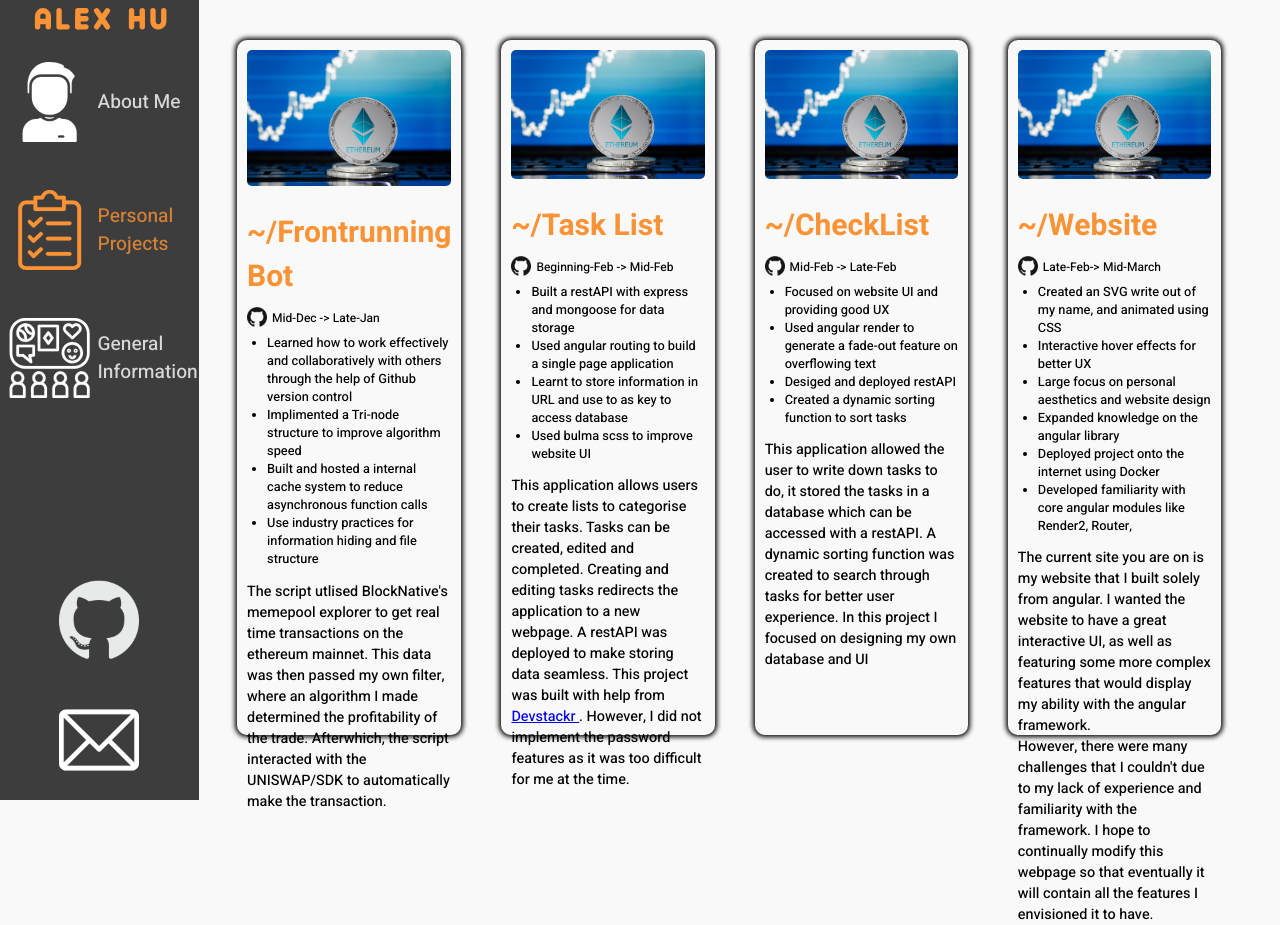
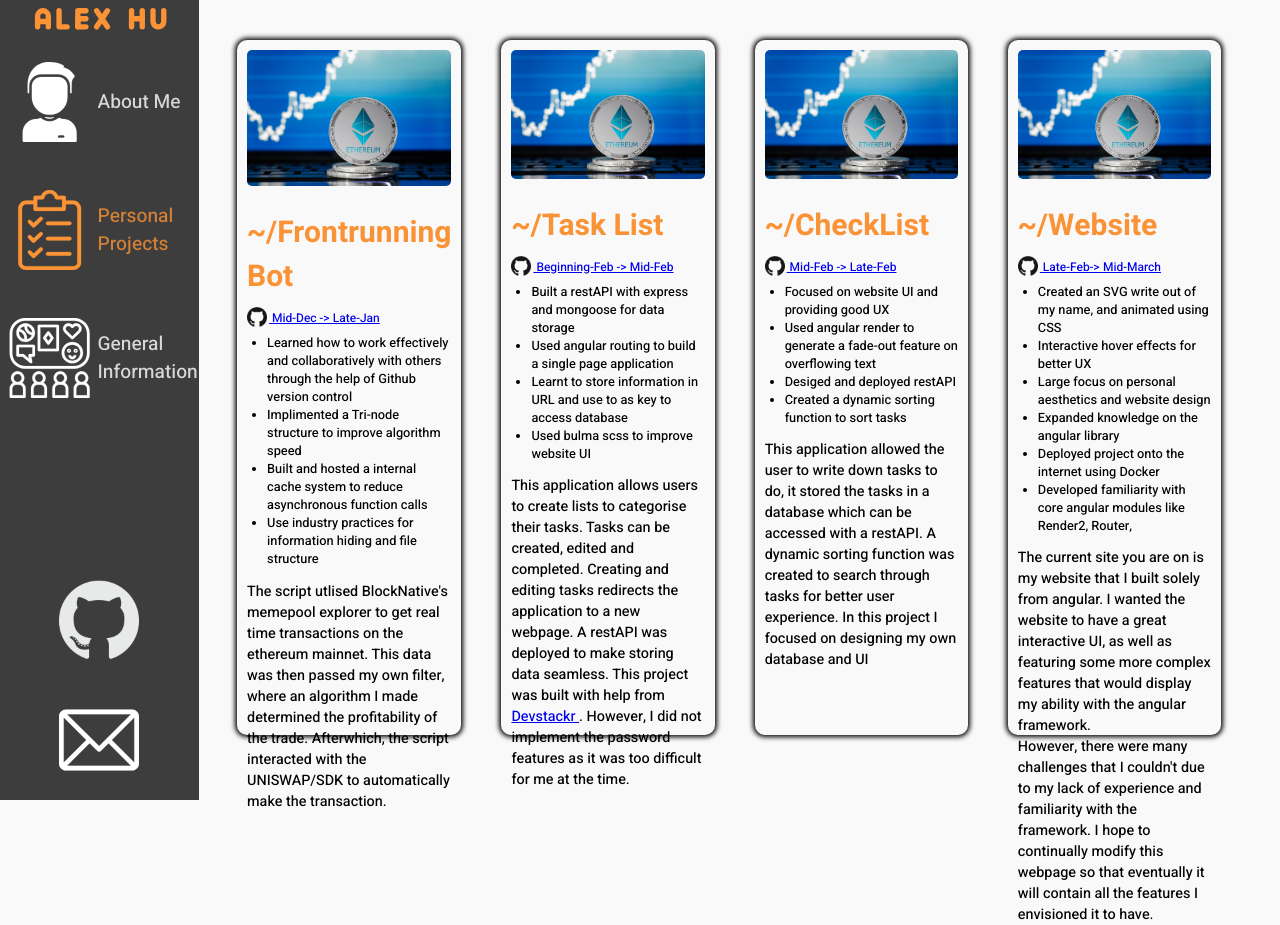
Before and after one commit to imalexhu/website, an Angular app in the folder frontend/: page /projects in a window 1280 px wide. Built offline with nearby package versions, Linux system fonts and the light colour scheme.

Commit message:
Update projects.component.html

```diff
--- a/frontend/src/app/pages/content/projects/projects.component.html
+++ b/frontend/src/app/pages/content/projects/projects.component.html
@@ -4,13 +4,13 @@
         <div class="content">
             <div class="header">
                 <h2 class="title"> ~/Frontrunning Bot</h2>
+                <a href="https://github.com/imalexhu/FrontRuning">
                     <div class="interactive">
-                    <a href="https://github.com/imalexhu/FrontRuning">
                         <img src="../../../../assets/GitHub-Mark-120px-plus.png" alt="" class="github">
-                    </a>
                         <div class="duration">
                             Mid-Dec -> Late-Jan</div>
                     </div>
+                </a>
             </div>
             <ul class="key-skills">
                 <li>Learned how to work effectively and collaboratively with others through the help of Github version control
@@ -32,12 +32,12 @@
         <div class="content">
             <div class="header">
                 <h2 class="title"> ~/Task List</h2>
+                <a href="https://github.com/imalexhu/task-manager">
                     <div class="interactive">
-                    <a href="https://github.com/imalexhu/task-manager">
                         <img src="../../../../assets/GitHub-Mark-120px-plus.png" alt="" class="github">
-                    </a>
                         <div class="duration"> Beginning-Feb -> Mid-Feb</div>
                     </div>
+                </a>
             </div>
             <ul class="key-skills">
                 <li>Built a restAPI with express and mongoose for data storage</li>
@@ -58,12 +58,12 @@
         <div class="content">
             <div class="header">
                 <h2 class="title"> ~/CheckList</h2>
+                <a href="https://github.com/imalexhu/Notes-app">
                     <div class="interactive">
-                    <a href="https://github.com/imalexhu/Notes-app">
                         <img src="../../../../assets/GitHub-Mark-120px-plus.png" alt="" class="github">
-                    </a>
                         <div class="duration"> Mid-Feb -> Late-Feb</div>
                     </div>
+                </a>
             </div>
             <ul class="key-skills">
                 <li>Focused on website UI and providing good UX</li>
@@ -83,12 +83,12 @@
         <div class="content">
             <div class="header">
                 <h2 class="title"> ~/Website</h2>
+                <a href="https://github.com/imalexhu/website">
                     <div class="interactive">
-                    <a href="https://github.com/imalexhu/website">
                         <img src="../../../../assets/GitHub-Mark-120px-plus.png" alt="" class="github">
-                    </a>
                         <div class="duration"> Late-Feb-> Mid-March</div>
                     </div>
+                </a>
             </div>
             <ul class="key-skills">
                 <li>Created an SVG write out of my name, and animated using CSS</li>
```
Lines whose indentation alone changed are shown as unchanged.
